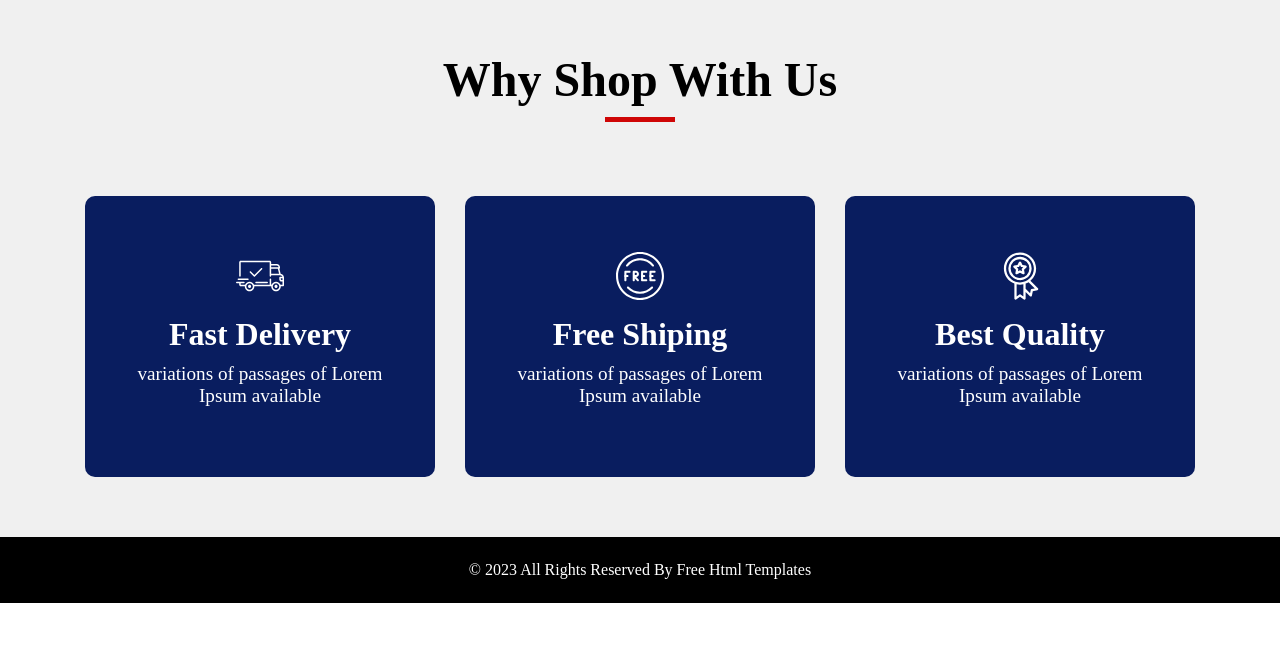
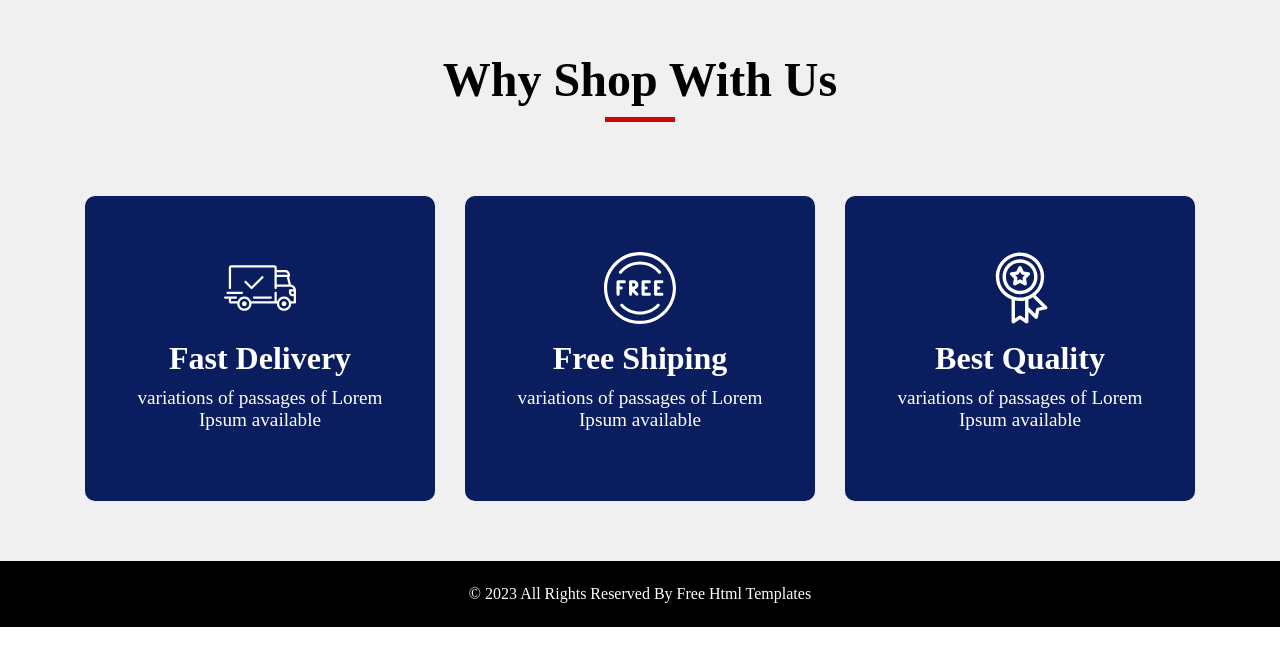
Before and after one commit to jebosasamson/famms-e-commerce, a plain HTML site: page index.html in a window 1280 px wide. Shown: the part 64-730 px from the top of the page. Drawn offline with Linux system fonts and the light colour scheme.

Commit message:
UI bug fix

```diff
--- a/index.css
+++ b/index.css
@@ -115,7 +115,6 @@ h3 {
   color: white;
   padding: 40px;
   width: 350px;
-  height: 281px;
   border-radius: 10px;
   text-align: center;
   display: flex;
@@ -159,6 +158,7 @@ h3 {
   justify-content: center;
   align-items: center;
   gap: 30px;
+  flex-wrap: wrap;
 }
 
 /* Media Queries */
--- a/index.html
+++ b/index.html
@@ -74,6 +74,7 @@
 
     <section class="About-us">
       <header>Why Shop With Us</header>
+
       <section class="about-us-container">
         <section class="about-us-section">
           <svg
@@ -296,7 +297,6 @@
         <section class="about-us-section">
           <svg
             id="_30_Premium"
-            height="512"
             viewBox="0 0 512 512"
             width="512"
             xmlns="http://www.w3.org/2000/svg"
```
